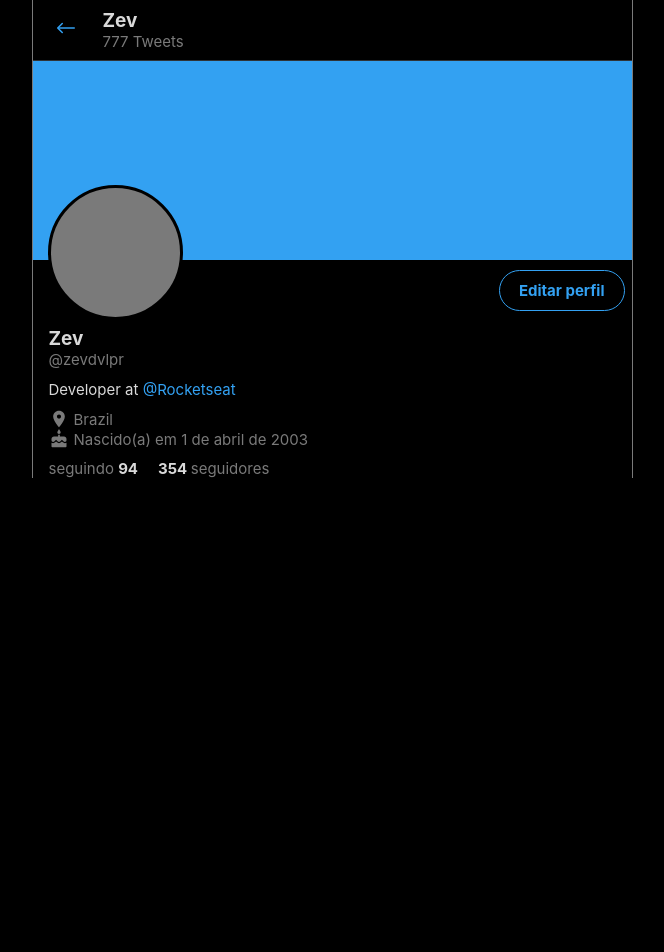
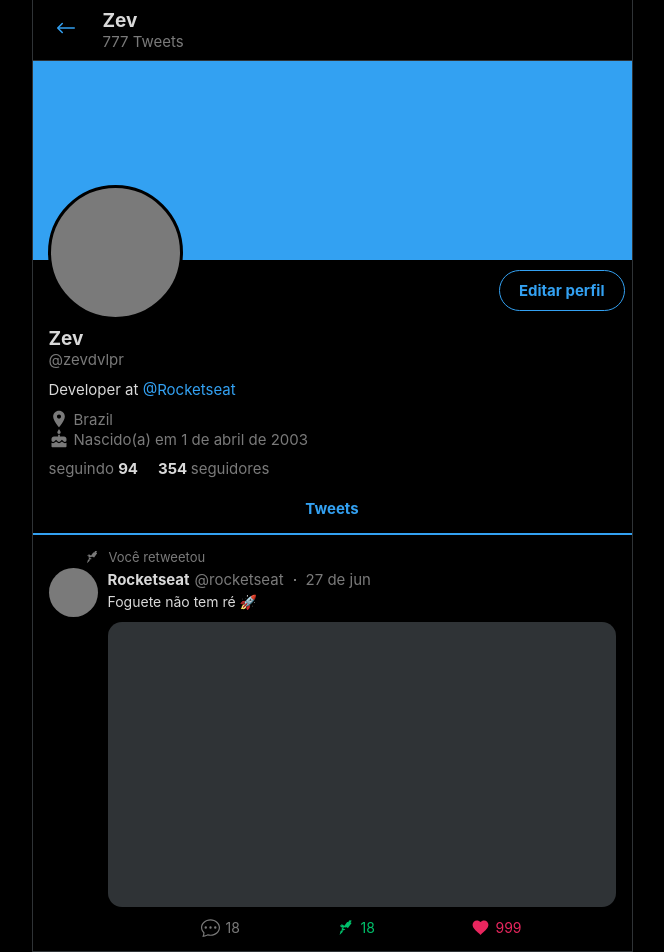
Before and after one commit to izakdvlpr/twitter-clone, a Next.js app: page /home in a window 1280 px wide. Shown: the top 952 px of the page, without its empty margins (308-972 px from the left). Before the commit the page ends 800 px from the top, so only its background shows below. Built offline with nearby package versions, Linux system fonts and the light colour scheme.

Commit message:
fix | create feed and tweet component

```diff
--- /dev/null
+++ b/src/components/Feed/index.tsx
@@ -0,0 +1,23 @@
+import React from 'react';
+
+import Tweet from '@components/Tweet';
+
+import { Container, Tab, Tweets } from './styles';
+
+const Feed: React.FC = () => {
+  return (
+    <Container>
+      <Tab>Tweets</Tab>
+
+      <Tweets>
+        <Tweet />
+        <Tweet />
+        <Tweet />
+        <Tweet />
+        <Tweet />
+      </Tweets>
+    </Container>
+  );
+};
+
+export default Feed;
--- /dev/null
+++ b/src/components/Feed/styles.ts
@@ -0,0 +1,34 @@
+import styled from 'styled-components';
+
+import colors from '@styles/colors';
+
+export const Container = styled.div`
+  display: flex;
+  flex-direction: column;
+`;
+
+export const Tab = styled.div`
+  margin-top: 10px;
+  padding: 11px 0 15px;
+  text-align: center;
+
+  font-weight: bold;
+  font-size: 15px;
+
+  outline: 0;
+  cursor: pointer;
+
+  color: ${colors.twitter};
+  border-bottom: 2px solid ${colors.twitter};
+
+  &:hover {
+    background-color: ${colors.twitterDarkHover}
+  }
+`;
+
+export const Tweets = styled.div`
+  display: flex;
+  flex-direction: column;
+
+  flex-shrink: 0;
+`;
--- a/src/components/Main/styles.ts
+++ b/src/components/Main/styles.ts
@@ -10,8 +10,8 @@
   width: min(601px, 100%);
 
   @media (min-width: 500px) {
-    border-left: 1px solid ${colors.gray};
-    border-right: 1px solid ${colors.gray};
+    border-left: 1px solid ${colors.outline};
+    border-right: 1px solid ${colors.outline};
   }
 `;
 
--- a/src/components/ProfilePage/index.tsx
+++ b/src/components/ProfilePage/index.tsx
@@ -1,4 +1,6 @@
 import React from 'react';
+
+import Feed from "@components/Feed"
 
 import {
   Container,
@@ -48,6 +50,8 @@
           </span>
         </Followage>
       </ProfileData>
+
+      <Feed />
     </Container>
   );
 };
--- /dev/null
+++ b/src/components/RocketseatIcon/index.tsx
@@ -0,0 +1,14 @@
+import React from 'react';
+
+export const RocketseatIcon: React.FC = (props) => {
+  return (
+    <svg width="1em" height="1em" viewBox="0 0 41 41" fill="none" {...props}>
+      <path
+        fillRule="evenodd"
+        clipRule="evenodd"
+        d="M20.114 25.417a5647.58 5647.58 0 00-4.091-2.522l-4.09-2.524a.115.115 0 00-.175.095c-.01.185-.022.455-.029.606a.36.36 0 00.054.208l.94 1.51a.673.673 0 01.079.522l-.663 2.577a.27.27 0 00.092.28c.342.273.765.575 1.274.889.51.314.969.556 1.366.738a.265.265 0 00.288-.044l1.967-1.773a.656.656 0 01.497-.167l1.758.154a.352.352 0 00.208-.046l.522-.303a.117.117 0 00.003-.2zM14.553 28.677a.652.652 0 00-.353-.477 14.907 14.907 0 01-1.056-.582c-.114-.07-.528-.327-1-.674a.652.652 0 00-.586-.096l-.114.036a2.468 2.468 0 00-1.623 1.693L7.8 35.907c-.068.245.227.424.413.253l5.595-5.147a2.467 2.467 0 00.764-2.217l-.02-.119zM33.49 6.299c.24-.32.096-.562-.012-.661a.867.867 0 00-.41-.178l-3.48-.53a.878.878 0 00-.84.35L26.85 7.868a.885.885 0 00.148 1.204c.024.021.031.058.014.086a.067.067 0 01-.067.031l-2.277-.347a.998.998 0 00-.955.398l-5.551 7.566a.235.235 0 01-.311.062l-5.344-3.245a.734.734 0 00-1.02.268c-.2.353-.058.806.288 1.016l.138.084c.069.042.105.12.094.2l-.163 1.08a.146.146 0 01-.22.105l-.782-.468a1.338 1.338 0 00-1.845.447 1.354 1.354 0 00.253 1.71c.015.014.153.121.189.143l.002.002 3.992 2.457c2.158 1.31 3.798.236 4.31-.15.455-.342.971-.72 1.833-.194a.978.978 0 001.009-.003l.993-.592a.922.922 0 01.95.004l3.028 1.838a.268.268 0 00.355-.07l7.399-10.07c.603-.808.156-1.202-.211-1.298-.024-.006-.047-.012-.071-.016l-1.775-.27a.216.216 0 01-.076-.03.211.211 0 01-.07-.29L33.49 6.3z"
+        fill="#fff"
+      />
+    </svg>
+  );
+};
--- /dev/null
+++ b/src/components/Tweet/index.tsx
@@ -0,0 +1,66 @@
+import React from 'react';
+
+import {} from '@styles/icons';
+
+import {
+  Container,
+  Retweeted,
+  RocketseatIcon,
+  Body,
+  Avatar,
+  Content,
+  Header,
+  Dot,
+  Description,
+  ImageContent,
+  Icons,
+  Status,
+  CommentIcon,
+  RetweetIcon,
+  LikeIcon,
+} from './styles';
+
+const Tweet: React.FC = () => {
+  return (
+    <Container>
+      <Retweeted>
+        <RocketseatIcon />
+        Você retweetou
+      </Retweeted>
+
+      <Body>
+        <Avatar />
+
+        <Content>
+          <Header>
+            <strong>Rocketseat</strong>
+            <span>@rocketseat</span>
+            <Dot />
+            <time>27 de jun</time>
+          </Header>
+
+          <Description>Foguete não tem ré 🚀</Description>
+
+          <ImageContent />
+
+          <Icons>
+            <Status>
+              <CommentIcon />
+              18
+            </Status>
+            <Status>
+              <RetweetIcon />
+              18
+            </Status>
+            <Status>
+              <LikeIcon />
+              999
+            </Status>
+          </Icons>
+        </Content>
+      </Body>
+    </Container>
+  );
+};
+
+export default Tweet;
--- /dev/null
+++ b/src/components/Tweet/styles.ts
@@ -0,0 +1,184 @@
+import styled, { css } from 'styled-components';
+
+import colors from '@styles/colors';
+import { Chat, Rocketseat, Favorite } from '@styles/icons';
+
+export const Container = styled.div`
+  display: flex;
+  flex-direction: column;
+
+  padding: 14px 16px;
+
+  border-bottom: 1px solid ${colors.outline};
+
+  max-width: 100%;
+`;
+
+export const Retweeted = styled.div`
+  display: flex;
+  align-items: center;
+
+  font-size: 13px;
+  color: ${colors.gray};
+`;
+
+export const RocketseatIcon = styled(Rocketseat)`
+  width: 16px;
+  height: 16px;
+
+  margin-left: 35px;
+  margin-right: 9px;
+
+  > path {
+    fill: ${colors.gray};
+  }
+`;
+
+export const Body = styled.div`
+  display: flex;
+  margin-top: 3px;
+
+  position: relative;
+`;
+
+export const Avatar = styled.div`
+  width: 49px;
+  height: 49px;
+  border-radius: 50%;
+  flex-shrink: 0;
+  background-color: ${colors.gray};
+
+  position: absolute;
+  top: 0;
+  left: 0;
+`;
+
+export const Content = styled.div`
+  display: flex;
+  flex-direction: column;
+
+  width: 100%;
+  margin-top: 2px;
+  padding-left: 59px;
+`;
+
+export const Header = styled.div`
+  display: flex;
+  align-items: center;
+
+  font-size: 15px;
+  white-space: nowrap;
+
+  > strong {
+    margin-right: 5px;
+  }
+
+  > span,
+  time {
+    color: ${colors.gray};
+  }
+
+  > strong span {
+    white-space: nowrap;
+    text-overflow: ellipsis;
+    overflow: hidden;
+  }
+`;
+
+export const Dot = styled.div`
+  background-color: ${colors.gray};
+  width: 2px;
+  height: 2px;
+  margin: 0 10px;
+`;
+
+export const Description = styled.p`
+  font-size: 14px;
+  margin-top: 4px;
+`;
+
+export const ImageContent = styled.div`
+  margin-top: 12px;
+  width: 100%;
+  height: min(285px, max(175px, 41vw));
+
+  background-color: ${colors.outline};
+  border-radius: 14px;
+
+  cursor: pointer;
+  &:hover {
+    opacity: 0.7;
+  }
+`;
+
+export const Icons = styled.div`
+  display: flex;
+  align-items: center;
+  justify-content: space-between;
+  flex-wrap: wrap;
+  margin: 11px auto 0;
+  width: 100%;
+
+  @media (min-width: 330px) {
+    width: 63%;
+  }
+
+  > div {
+    cursor: pointer;
+
+    &:hover {
+      opacity: 0.7;
+    }
+  }
+`;
+
+export const Status = styled.div`
+  display: flex;
+  align-items: center;
+
+  font-size: 14px;
+
+  > svg {
+    margin-right: 5px;
+  }
+
+  &:nth-child(1) {
+    &,
+    > svg path {
+      color: ${colors.gray};
+    }
+  }
+
+  &:nth-child(2) {
+    color: ${colors.retweet};
+
+    > svg path {
+      fill: ${colors.retweet};
+    }
+  }
+
+  &:nth-child(3) {
+    color: ${colors.like};
+
+    > svg {
+      fill: ${colors.like};
+    }
+  }
+`;
+
+const iconCSS = css`
+  width: 19px;
+  height: 19px;
+`;
+
+export const CommentIcon = styled(Chat)`
+  ${iconCSS}
+`;
+
+export const RetweetIcon = styled(Rocketseat)`
+  ${iconCSS}
+`;
+
+export const LikeIcon = styled(Favorite)`
+  ${iconCSS}
+`;
--- a/src/styles/icons.ts
+++ b/src/styles/icons.ts
@@ -12,3 +12,4 @@
 } from 'react-icons/md';
 
 export { BsChatDots as Chat, BsArrowLeft as ArrowLeft } from 'react-icons/bs';
+export { RocketseatIcon as Rocketseat } from "@components/RocketseatIcon";
--- a/tsconfig.json
+++ b/tsconfig.json
@@ -4,7 +4,7 @@
     "alwaysStrict": true,
     "esModuleInterop": true,
     "forceConsistentCasingInFileNames": true,
-    "isolatedModules": true,
+    "isolatedModules": false,
     "jsx": "preserve",
     "lib": [
       "dom",
```
